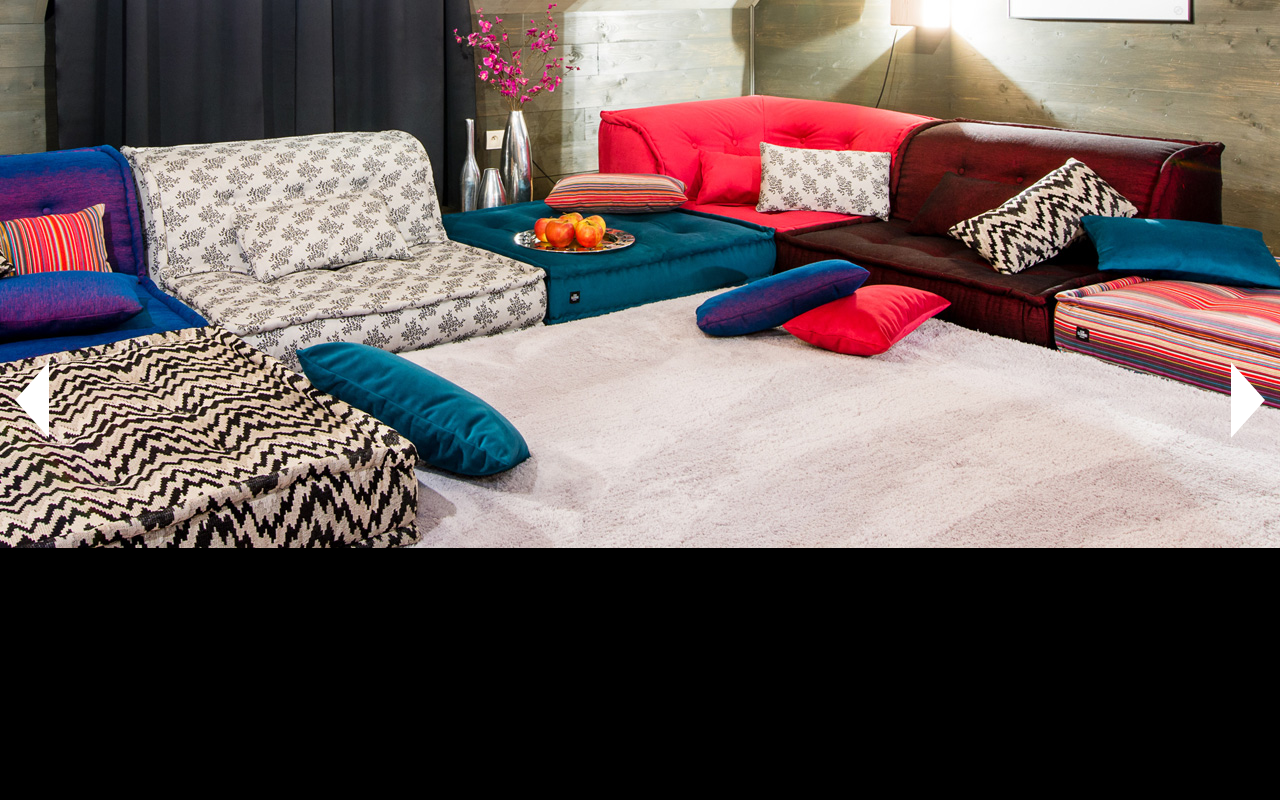
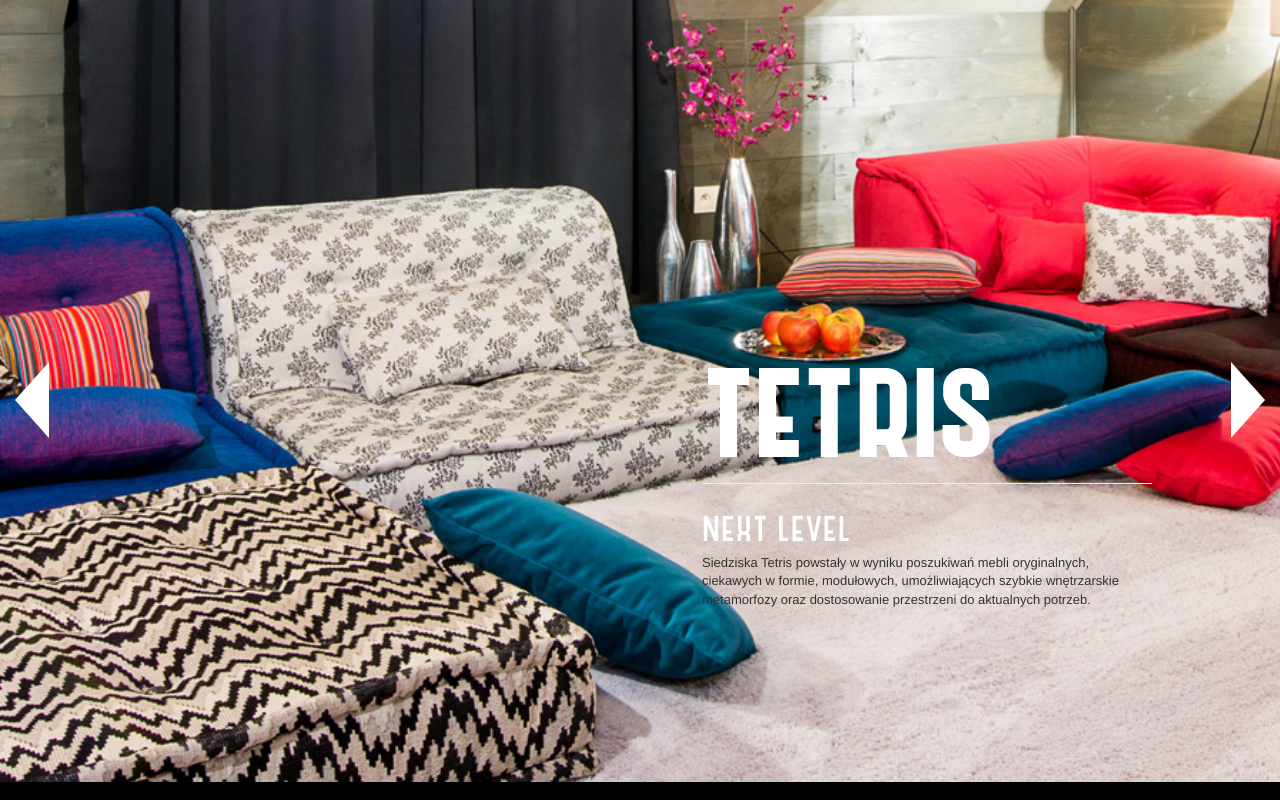
Before and after one commit to joannazadanie/krisssss, a plain HTML site: page index.html in a window 1280 px wide. Drawn offline with nearby package versions, Linux system fonts and the light colour scheme.

Commit message:
main screen updated

```diff
--- a/index.html
+++ b/index.html
@@ -26,9 +26,24 @@
 
     <div id="fullpage">
         <div class="section section1">
-            <div class="slide slide1" data-anchor="slide1"></div>
-            <div class="slide slide2" data-anchor="slide2"></div>
-            <div class="slide slide3" data-anchor="slide3"></div>
+            <div class="slide" data-anchor="slide1">
+                <img class="slide_img" alt="" src="static/img/slide1.jpg" />
+                <div class="block">
+                    <h1>TETRIS</h1>
+                    <hr size="30">
+                    <h2>NEXT LEVEL</h2>
+                    <p>Siedziska Tetris powstały w wyniku poszukiwań mebli oryginalnych, ciekawych w formie, modułowych, umożliwiających szybkie wnętrzarskie metamorfozy oraz dostosowanie przestrzeni do aktualnych potrzeb.</p>
+                </div>
+                <div class="footer"></div>
+            </div>
+            <div class="slide" data-anchor="slide2">
+                <img class="slide_img" alt="" src="static/img/slide2.jpg" />
+                <div class="footer"></div>
+            </div>
+            <div class="slide" data-anchor="slide3">
+                <img class="slide_img" alt="" src="static/img/slide3.jpg" />
+                <div class="footer"></div>
+            </div>
         </div>
         <div class="section">
             <div class="slide" data-anchor="slide1">Two 1</div>
--- a/static/css/main.css
+++ b/static/css/main.css
@@ -1,16 +1,47 @@
+@font-face {
+  font-family: 'Letreiro';
+  font-style: normal;
+  font-weight: normal;
+  src: local('Letreiro'), url('../../static/fonts/Letreiro.otf') format('truetype');
+}
+
 body {
 	background-color: #000000;
-	position: relative;
-	z-index: -1;
 }
 .section {
 }
-.section1 .slide1 {
-	background: url('../../static/img/slide1.jpg') 0 0 no-repeat;
+.slide {
+	position: relative;
 }
-.section .slide2 {
-	background: url('../../static/img/slide2.jpg') 0 0 no-repeat;
+.slide .logo {
 }
-.section .slide3 {
-	background: url('../../static/img/slide3.jpg') 0 0 no-repeat;
+.slide .slide_img {
+	height: auto;
+	width: 1920px;
 }
+.slide .footer {
+	height: 103px;
+}
+.slide .block {
+	width: 450px;
+	position: absolute;
+	bottom: 30%;
+	right: 10%
+}
+.slide .block h1 {
+	font-family: 'Letreiro', sanserif;
+	font-weight: bold;
+	font-size: 120px;
+	color: #fff;
+}
+.slide .block hr {
+	color: #fff;
+}
+.slide .block h2 {
+	font-family: 'Letreiro', sanserif;
+	font-size: 36px;
+	color: #fff;
+}
+.slide .block p {
+	font-size: 13px;
+}
```
Also changed, not shown: static/fonts/Letreiro.otf (added), static/img/logo.png (added), static/img/tetris_logo.png (added).
